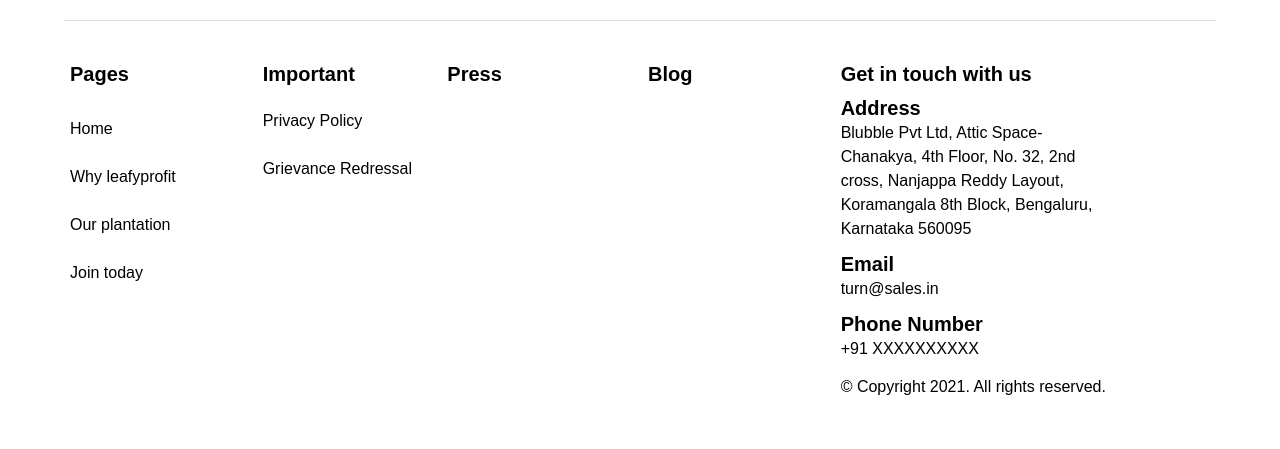
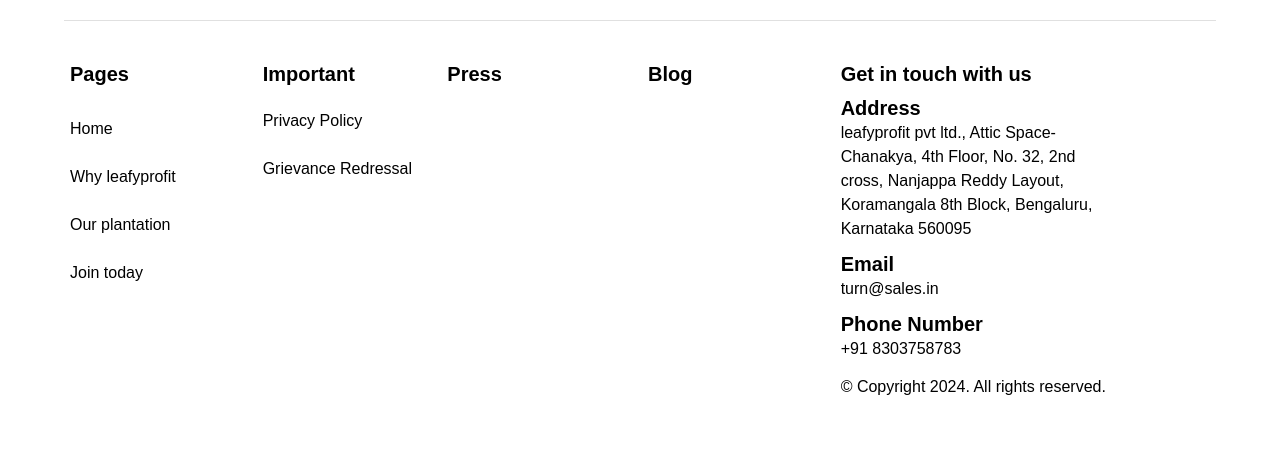
Before and after one commit to betting-movie/nextjs-frontend, a Next.js app: page / in a window 1280 px wide. Shown: the part 3761-4210 px from the top of the page. Built offline with nearby package versions, Linux system fonts and the light colour scheme.

Commit message:
Changed Address and other Info

```diff
--- a/src/modules/Layout/Footer.jsx
+++ b/src/modules/Layout/Footer.jsx
@@ -212,7 +212,7 @@
                     sx={{ marginTop: { xs: "-10px" } }}
                   >
                     {
-                      "Blubble Pvt Ltd, Attic Space- Chanakya, 4th Floor, No. 32, 2nd cross, Nanjappa Reddy Layout, Koramangala 8th Block, Bengaluru, Karnataka 560095"
+                      "leafyprofit pvt ltd., Attic Space- Chanakya, 4th Floor, No. 32, 2nd cross, Nanjappa Reddy Layout, Koramangala 8th Block, Bengaluru, Karnataka 560095"
                     }
                   </Typography>
                 }
@@ -241,7 +241,7 @@
                     className="sub-data"
                     sx={{ marginTop: { xs: "-10px" } }}
                   >
-                    {"+91 XXXXXXXXXX"}
+                    {"+91 8303758783"}
                   </Typography>
                 }
               />
@@ -252,7 +252,7 @@
                   <Typography
                     className="sub-data"
                     sx={{ marginTop: { xs: "-10px" } }}
-                  >{`© Copyright 2021. All rights reserved.`}</Typography>
+                  >{`© Copyright 2024. All rights reserved.`}</Typography>
                 }
               />
             </ListItem>
```
